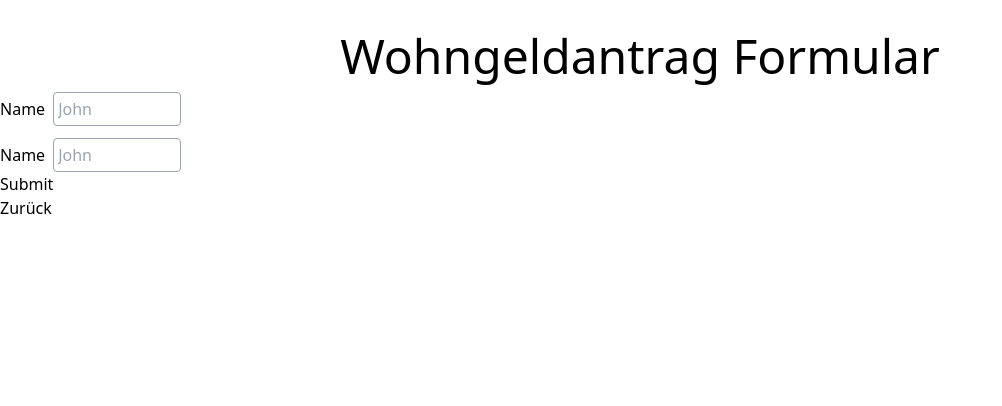
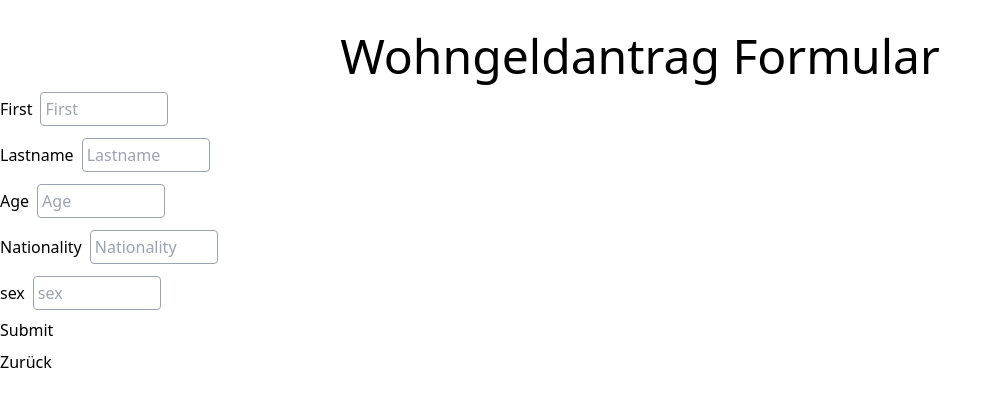
Before and after one commit to GiorgiMazm/LF10, a Nuxt app: page /flat in a window 1280 px wide. Shown: the top 406 px of the page, without its empty margins (0-1002 px from the left). Built offline with nearby package versions, Linux system fonts and the light colour scheme.

Commit message:
save object dynamic in DB

```diff
--- a/src/components/AppForm.vue
+++ b/src/components/AppForm.vue
@@ -1,16 +1,31 @@
 <script setup lang="ts">
 const { addForm } = useForm();
 async function createForm() {
-  await addForm({ name: "Giorgi" });
+  await addForm(dataObject.value);
+  console.log(dataObject.value);
 }
+
+const formFields = ["First", "Lastname", "Age", "Nationality", "sex"];
+
+function createObject(data: object) {
+  //@ts-ignore
+  dataObject.value[data.name] = data.value;
+}
+
+const dataObject = ref({});
 </script>
 
 <template>
   <div>
     <form>
-      <text-input label="Name" placeholder="John" />
-      <text-input label="Name" placeholder="John" />
-      <button @click.prevent="createForm">Submit</button>
+      <text-input
+        v-for="filed in formFields"
+        :label="filed"
+        :placeholder="filed"
+        :field-name="filed"
+        @passInputValue="createObject"
+      />
+      <button class="my-2" @click.prevent="createForm">Submit</button>
       <br />
       <NuxtLink href="/">Zurück</NuxtLink>
     </form>
--- a/src/components/TextInput.vue
+++ b/src/components/TextInput.vue
@@ -2,14 +2,25 @@
 interface propsInterface {
   label: string;
   placeholder: string;
+  fieldName: string;
 }
 const props = defineProps<propsInterface>();
+
+const name = ref("");
 </script>
 
 <template>
   <div class="mt-3">
     <label>{{ props.label }}</label>
     <input
+      v-model="name"
+      @keyup="
+        $emit(
+          'passInputValue',
+          { name: props.fieldName, value: name },
+          props.fieldName
+        )
+      "
       class="ml-2 w-[10%] p-1 inline-block border border-gray-400 rounded"
       type="text"
       :placeholder="props.placeholder"
```
